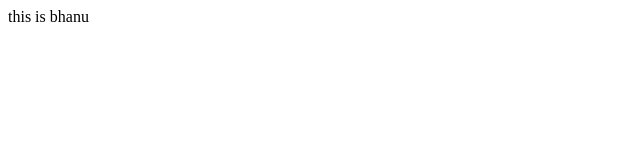
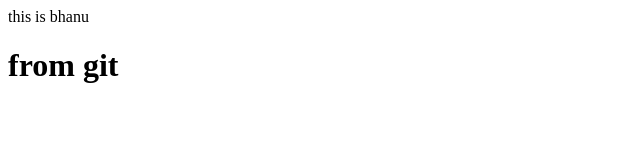
Before and after one commit to priyapandu1521/bhanu-git-practice, a plain HTML site: page index.html in a window 1280 px wide. Shown: the whole page, without its empty margins (0-640 px from the left). Drawn offline with Linux system fonts and the light colour scheme.

Commit message:
Update index.html
added h1 in index.html

```diff
--- a/index.html
+++ b/index.html
@@ -8,5 +8,6 @@
 </head>
 <body>
     <hi>this is bhanu</hi>
+    <h1>from git</h1>
 </body>
 </html>
```
